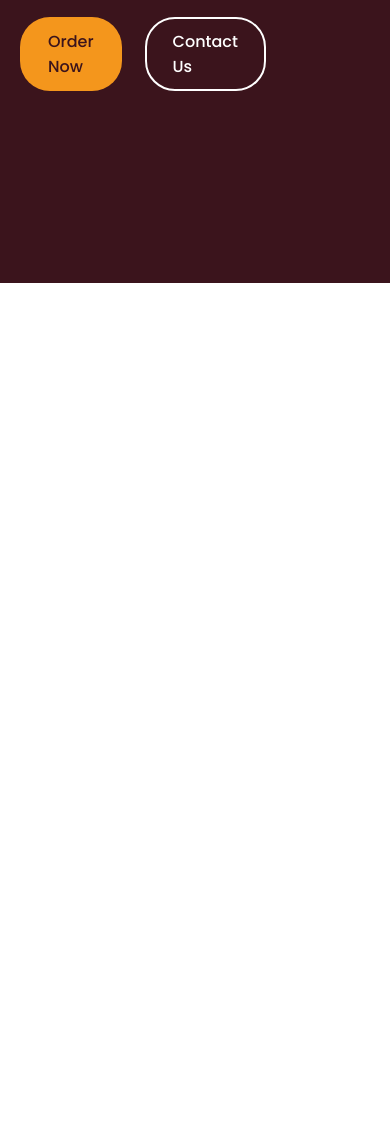
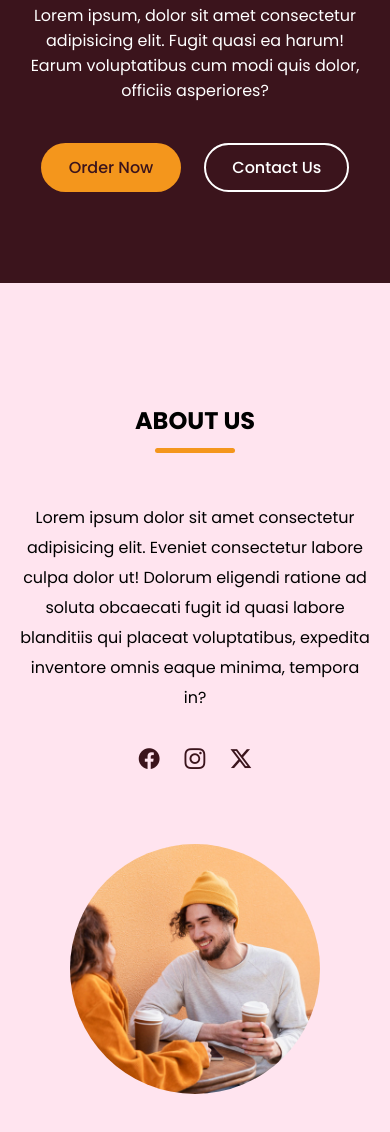
Before and after one commit to dheo-apriansyah/belajar-css, a plain HTML site: page coffee-website/index.html in a window 390 px wide. Shown: the part 616-1748 px from the top of the page. Before the commit the page ends 899 px from the top, so only its background shows below. Drawn offline with nearby package versions, Linux system fonts and the light colour scheme; a web font is replaced by a local one.

Commit message:
add about section
- add about section
- update readme

```diff
--- a/coffee-website/index.html
+++ b/coffee-website/index.html
@@ -40,8 +40,9 @@
       </nav>
    </header>
 
-   <!-- Hero Section -->
    <main>
+
+      <!-- Hero Section -->
       <section class="hero-section">
          <div class="section-content">
             <div class="hero-details">
@@ -60,6 +61,25 @@
             </div>
          </div>
       </section>
+
+      <!-- About Section -->
+       <section class="about-section">
+         <div class="section-content">
+            <div class="about-image-wrapper">
+               <img src="img/images/about-image.jpg" alt="about" class="about-image">
+            </div>
+            <div class="about-details">
+               <h2 class="section-title">About Us</h2>
+               <p class="text">Lorem ipsum dolor sit amet consectetur adipisicing elit. Eveniet consectetur labore culpa dolor ut! Dolorum eligendi ratione ad soluta obcaecati fugit id quasi labore blanditiis qui placeat voluptatibus, expedita inventore omnis eaque minima, tempora in?
+               </p>
+               <div class="social-link-list">
+                  <a href="#" class="social-link"><i class="bi bi-facebook"></i></a>
+                  <a href="#" class="social-link"><i class="bi bi-instagram"></i></a>
+                  <a href="#" class="social-link"><i class="bi bi-twitter-x"></i></a>
+               </div>
+            </div>
+         </div>
+       </section>
    </main>
 
    <script>
--- a/coffee-website/style.css
+++ b/coffee-website/style.css
@@ -14,7 +14,7 @@
    --dark-color : #252525;
    --primary-color : #3b141c;
    --secondary-color : #f4961c;
-   --light-pink-color : #faf4f5;
+   --light-pink-color : #FFE4EF;
    --medium-gray-color : #ccc;
 
    /* font size */
@@ -61,6 +61,22 @@ img{
    margin: 0 auto;
    padding: 0 20px;
    max-width: var(--site-max-width);
+}
+
+.section-title{
+   text-align:center;
+   padding: 60px 0 100px;
+   text-transform: uppercase;
+   font-size: var(--font-size-xl);
+}
+.section-title::after{
+   content: "";
+   width: 80px;
+   height: 5px;
+   display: block;
+   margin: 10px auto 0;
+   border-radius: var(--border-radius-s);
+   background-color: var(--secondary-color);
 }
 
 /* navbar styling */
@@ -155,8 +171,50 @@ header .navbar{
    margin-right: 30px
 }
 
+/* About section */
+.about-section{
+   padding: 120px 0;
+   background-color: var(--light-pink-color);
+}
+.about-section .section-content{
+   display: flex;
+   gap: 50px;
+   align-items: center;
+   justify-content: space-between;
+}
+.about-section .about-image-wrapper .about-image{
+   width: 400px;
+   height: 400px;
+   object-fit: cover;
+   border-radius: var(--border-radius-circle);
+}
+.about-section .about-details{
+   max-width: 50%;
+}
+.about-section .about-details .section-title{
+   padding: 0;
+}
+.about-section .about-details .text{
+   line-height: 30px;
+   margin: 50px 0 30px;
+   text-align: center;
+   font-size: var(--font-size-m);
+}
+.about-section .social-link-list{
+   display: flex;
+   gap: 25px;
+   justify-content: center;
+}
+.about-section .social-link-list .social-link{
+   color: var(--primary-color);
+   font-size: var(--font-size-l);
+   transition: 0.2s ease;
+}
+.about-section .social-link-list .social-link:hover{
+   color: var(--secondary-color);
+}
+
 /* Responsive media query max 900px */
-
 @media screen and (max-width : 900px) {
 
    :root{
@@ -189,7 +247,6 @@ header .navbar{
    .navbar #menu-open-button{
       color: var(--white-color);
    }
-
    .navbar .nav-menu{
       display: block;
       position: fixed;
@@ -204,6 +261,7 @@ header .navbar{
       background-color: var(--white-color);
       transition: left 0.2s ease;
    }
+
    /* open button */
    body.show-mobile-menu .navbar .nav-menu{
       left: 0;;
@@ -214,4 +272,35 @@ header .navbar{
       margin-top: 17px;
       font-size: var(--font-size-l);
    }
+
+   /* Hero section */
+   .hero-section .section-content{
+      gap: 50px;
+      text-align: center;
+      padding: 30px 20px 20px;
+      flex-direction: column-reverse;
+      justify-content: center;
+   }
+   .hero-section .hero-details :is(.subtitle, .description), .about-section .about-details{
+      max-width: 100%;
+   }
+   .hero-section .hero-details .buttons{
+      justify-content: center;
+   }
+   .hero-section .hero-image-wrapper{
+      max-width: 270px;
+      margin-right: 0;
+   }
+
+   /* About section */
+   .about-section .section-content{
+      gap:70px;
+      flex-direction: column-reverse;
+   }
+   .about-section .about-image-wrapper .about-image{
+      width: 100%;
+      height: 100%;
+      max-width: 250px;
+      aspect-ratio: 1;
+   }
 }
```
Also changed, not shown: 1 other file.
